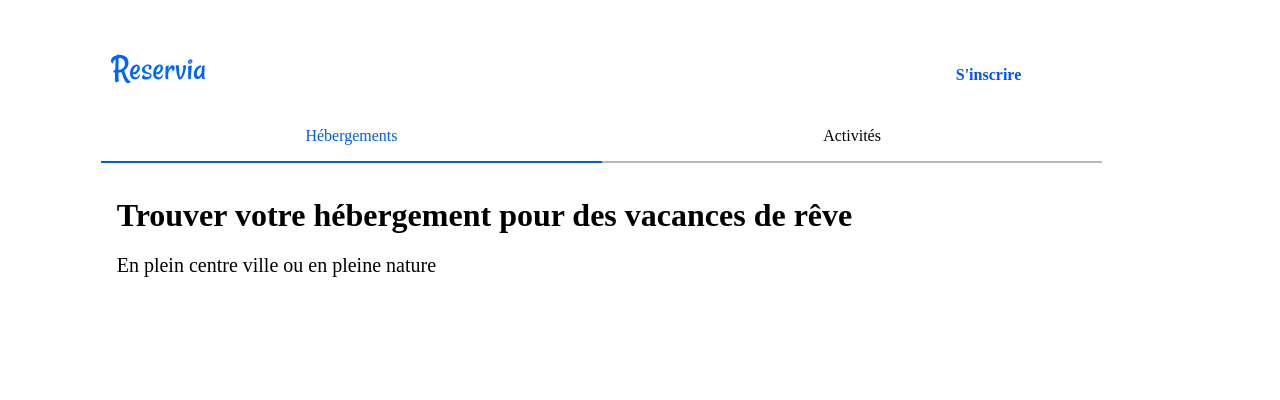
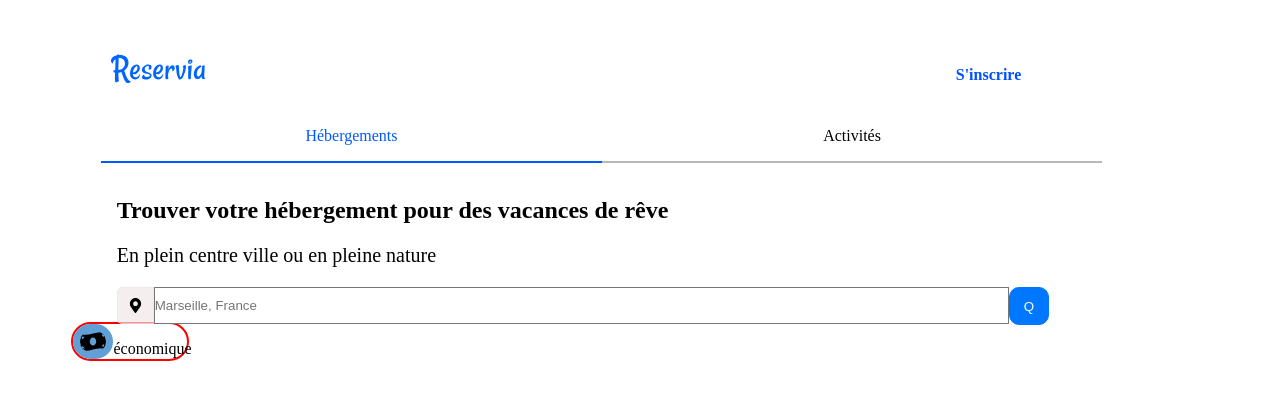
Before and after one commit to Yueon/AlexandreCadoret_2_26122020, a plain HTML site: page index.html in a window 1280 px wide. Drawn offline with Linux system fonts and the light colour scheme; a web font is replaced by a local one.

Commit message:
barre de recherche

```diff
--- a/css/style.css
+++ b/css/style.css
@@ -1,20 +1,10 @@
-/* Définition des polices personnalisées */
-@font-face {
-    font-family: 'ralewaythin';
-    src: url('raleway-variablefont_wght-webfont.woff2') format('woff2'),
-         url('raleway-variablefont_wght-webfont.woff') format('woff');
-    font-weight: normal;
-    font-style: normal;
 
-}
 /*En-Tête de la page*/
 
 #bloc_page{
     width: 90%;
     margin: auto;
-    font-family: 'ralewaythin';
 }
-
 
 header{
     position: relative;
@@ -22,12 +12,14 @@ header{
     height: 5%;
     margin: 30px 50px 20px 30px;
 }
+
 .en_tete{
     display: flex;
     justify-content: space-between;
     width: 100%;
     height: 10%;
 }
+
 .logo{
     position: absolute;
     top: 0%;
@@ -36,6 +28,7 @@ header{
     width: 10%;
     height: auto;
 }
+
 .inscrire{
     position: absolute;
     top: 0%;
@@ -44,28 +37,34 @@ header{
     text-align: center;
     font-weight: bold;
 }
+
 .inscrire a{
     text-decoration: none;
     color: rgb(0, 81, 255);
 }
+
 nav{
     display: flex;
     justify-content: flex-end;
 }
+
 .hebergements{
     text-align: center;
     width: 10%;
     border-top: rgb(0, 89, 255) solid 2px;
 }
+
 .hebergements a{
     text-decoration: none;
     color: rgb(0, 89, 255);
 }
+
 .activites{
     text-align: center;
     width: 10%;
     margin-right: 12%;
 }
+
 .activites a{
     text-decoration: none;
     color: black;
@@ -80,9 +79,72 @@ nav{
     margin-left: 4%;
     margin-bottom: 20px;
 }
+
 .resume p{
     font-size: 20px;
     margin-left: 4%;
+}
+
+/*Barre de recherche*/
+
+.recherche{
+    position:relative;
+    width:900px;
+    height: 35px;
+    display:inline-block;
+    margin-left: 4%;
+}
+.recherche .map{
+    padding: 10px;
+    margin-top: 0%;
+    display: block;
+    float: left;
+    width: 15px;
+    height: 15px;
+    background-color: rgba(238, 229, 229, 0.63);
+    border: 1px solid rgb(238, 229, 229, 0.63);
+    border-radius: 5px 0px 0px 5px ;
+}
+.recherche .champ{
+    width:300px;
+    height:35px;
+    float:left;
+    padding: 0%;
+    border-width: 1px;
+    border-style: solid;
+}
+.recherche .bouton_recherche{
+    width: 100px;
+    height: 35px;
+    padding: 0;
+    float:left;
+    background-color: rgb(0, 119, 255);
+    color: white;
+    border: 1px solid rgb(0, 119, 255);
+    border-radius: 0px 5px 5px 0px;
+}
+.recherche .bouton_loupe{
+    display: none;
+}
+
+/*filtres*/
+
+.eco{
+    display: flex;
+    width: 10%;
+    height: 35px;
+    border: 2px solid red;
+    border-radius: 50px;
+
+}
+.eco img{
+    border: 2px solid rgb(97, 160, 212);
+    background-color: rgb(97, 160, 212);
+    border-radius: 100px;
+    padding: 5px;
+}
+.eco p{
+    margin: ;
 }
 
 
@@ -92,9 +154,9 @@ nav{
 
 
 
+@media all and (max-width: 1280px) {
 
-
-@media all and (max-width: 1280px) {
+/*header*/
 
 .logo{
         position: relative;
@@ -118,7 +180,27 @@ nav{
     border-bottom: rgb(184, 184, 184) solid 2px;
 }
 
+/*recherche*/
 
+.recherche{
+    width: 100%;
+
+}
+.recherche .champ{
+    width: 75%;
+}
+.recherche .bouton_recherche{
+    display: none;
+}
+.recherche .bouton_loupe{
+    display: block;
+    color: white;
+    width: 40px;
+    height: 38px;
+    background-color: rgb(0, 119, 255);
+    border: 1px solid rgb(0, 119, 255);
+    border-radius: 10px 10px 10px 10px;
+}
 
 
 
--- a/index.html
+++ b/index.html
@@ -23,7 +23,7 @@
                     </div>
 
                 </div>
-
+<!--        -->
                 <nav>
 
                     <div class="hebergements">
@@ -39,7 +39,7 @@
 
             </header>
 
-
+            <section>
                 <div class="resume">
                     <h1 class="">
                         Trouver votre hébergement pour des vacances de rêve
@@ -49,6 +49,27 @@
                     </p>
                 </div>
 
+                <div class="recherche">
+                    <img class="map" src="img/logo/map-marker-alt-solid.svg" alt="">
+                    <form action="">
+                        <input class="champ" type="text" placeholder="Marseille, France"/>
+                        <input class="bouton_recherche" type="button" value="Recherche" />
+                        <input class="bouton_loupe" type="button" value="Q" />
+                    </form>
+                </div>
+
+                <div class="filtre">
+                    <div class="eco">
+                        <img src="img/logo/money-bill-wave-solid.svg" alt="money">
+                        <p>économique</p>
+                    </div>
+                </div>
+
+                <div class="">
+
+                </div>
+
+            </section>
 
 
 
```
Also changed, not shown: img/logo/child-solid.svg (added), img/logo/dog-solid.svg (added), img/logo/heart-solid.svg (added), img/logo/icons8-google-web-search.svg (added), img/logo/info-circle-solid.svg (added), img/logo/map-marker-alt-solid.svg (added), img/logo/money-bill-wave-solid.svg (added), img/logo/search-solid.svg (added). Lines whose indentation alone changed are shown as unchanged.
